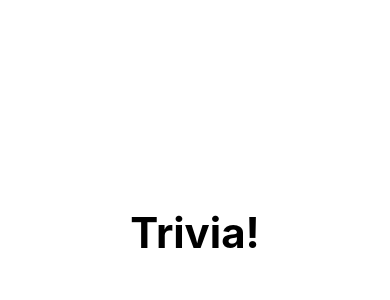
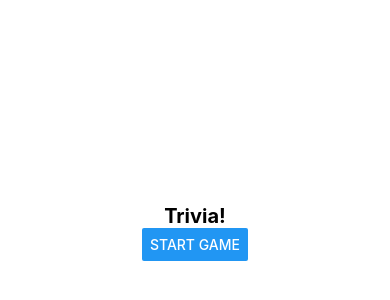
Before and after one commit to patryk-bernasiewicz/react-native-trivia-app, a React Native app in the folder pbTrivia/: screen / in a window 390 px wide. Shown: the part 190-490 px from the top of the page. Built offline with nearby package versions, Linux system fonts and the light colour scheme.

Commit message:
Hello (starting) component and working button

```diff
--- a/pbTrivia/src/TriviaApp.js
+++ b/pbTrivia/src/TriviaApp.js
@@ -1,28 +1,47 @@
-import React, { Component } from "react";
-import { StyleSheet, Text, View, TouchableOpacity } from "react-native";
-import { connect } from "react-redux";
+import React, { Component } from 'react';
+import { StyleSheet, Text, View, TouchableOpacity } from 'react-native';
+import { createStore } from 'redux';
+import { Provider, connect } from 'react-redux';
+import HelloScreen from './components/HelloScreen';
+import reducer from './reducer';
+
+const store = createStore(reducer);
 
 class TriviaApp extends Component {
+  state = {
+    triviaStarted: false
+  };
+
+  constructor(props) {
+    super(props);
+    store.subscribe(() => {
+      this.setState({
+        triviaStarted: store.getState().triviaStarted
+      });
+    });
+  }
+
   render() {
     return (
-      <View style={styles.container}>
-        <View style={{ flexDirection: "row" }}>
-          <Text style={triviaStyles.text}>Trivia!</Text>
+      <Provider store={store}>
+        <View style={styles.container}>
+          {!this.state.triviaStarted && <HelloScreen />}
+          {this.state.triviaStarted && <Text>Trivia started!</Text>}
         </View>
-      </View>
+      </Provider>
     );
   }
 }
 
-function mapStateToProps(state) {
+const mapStateToProps = state => {
   return {
     triviaStarted: state.triviaStarted
   };
-}
+};
 
-function mapDispatchToProps() {
+const mapDispatchToProps = () => {
   return {};
-}
+};
 
 export default connect(
   mapStateToProps,
@@ -32,15 +51,9 @@ export default connect(
 const styles = StyleSheet.create({
   container: {
     flex: 1,
-    backgroundColor: "#fff",
-    alignItems: "center",
-    justifyContent: "center"
+    backgroundColor: '#fff',
+    alignItems: 'center',
+    justifyContent: 'center',
+    flexDirection: 'column'
   }
 });
-
-const triviaStyles = StyleSheet.create({
-  text: {
-    fontSize: 42,
-    fontWeight: "bold"
-  }
-});
--- /dev/null
+++ b/pbTrivia/src/actions.js
@@ -0,0 +1,2 @@
+export const START_GAME = 'START_GAME';
+export const END_GAME = 'END_GAME';
--- /dev/null
+++ b/pbTrivia/src/components/HelloScreen.js
@@ -0,0 +1,52 @@
+import React, { Component } from 'react';
+import { connect } from 'react-redux';
+import { View, Text, Button, Alert, StyleSheet } from 'react-native';
+import PropTypes from 'prop-types';
+import { START_GAME, END_GAME } from '../actions';
+
+const HelloScreen = ({ onGameStart, onGameEnd, triviaStarted }) => {
+  console.log('Trivia started: ', triviaStarted);
+  return (
+    <View style={styles.view}>
+      <Text style={styles.text}>Trivia!</Text>
+      <Button onPress={() => onGameStart()} title='Start Game' />
+    </View>
+  );
+};
+
+HelloScreen.propTypes = {
+  onGameStart: PropTypes.func.isRequired,
+  onGameEnd: PropTypes.func.isRequired,
+  triviaStarted: PropTypes.bool.isRequired
+};
+
+const mapStateToProps = state => {
+  return {
+    triviaStarted: state.triviaStarted
+  };
+};
+
+const mapDispatchToProps = dispatch => ({
+  onGameStart: () => {
+    console.log('Dispatch action');
+    dispatch({ type: START_GAME });
+  },
+  onGameEnd: () => dispatch({ type: END_GAME })
+});
+
+export default connect(
+  mapStateToProps,
+  mapDispatchToProps
+)(HelloScreen);
+
+const styles = StyleSheet.create({
+  view: {
+    display: 'flex',
+    flexDirection: 'column',
+    alignItems: 'center'
+  },
+  text: {
+    fontSize: 20,
+    fontWeight: 'bold'
+  }
+});
--- /dev/null
+++ b/pbTrivia/src/reducer.js
@@ -0,0 +1,21 @@
+import { START_GAME, END_GAME } from './actions';
+
+const initialState = {
+  triviaStarted: false,
+  questions: []
+};
+
+const reducer = (state = initialState, action) => {
+  console.log('Action: ', action);
+  switch (action.type) {
+    case START_GAME:
+      console.log('Start game');
+      return { ...state, triviaStarted: true };
+    case END_GAME:
+      return { ...state, triviaStarted: false };
+    default:
+      return state;
+  }
+};
+
+export default reducer;
```
Also changed, not shown: pbTrivia/App.js (+4 -4 lines).
